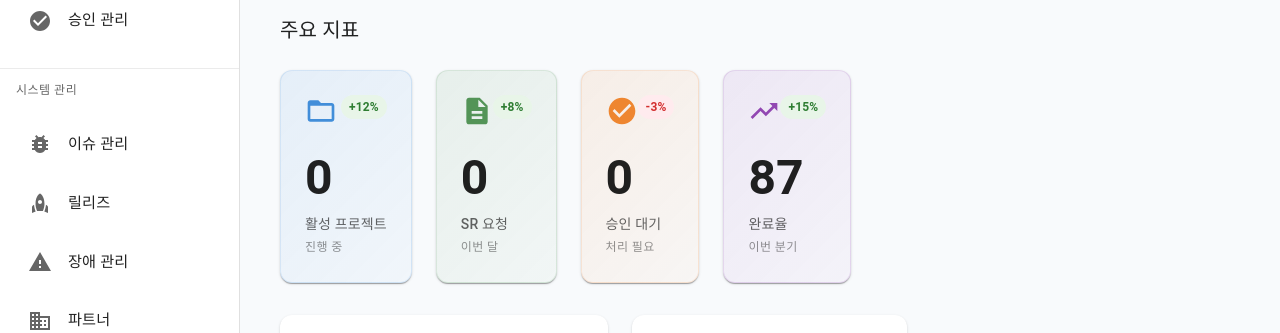
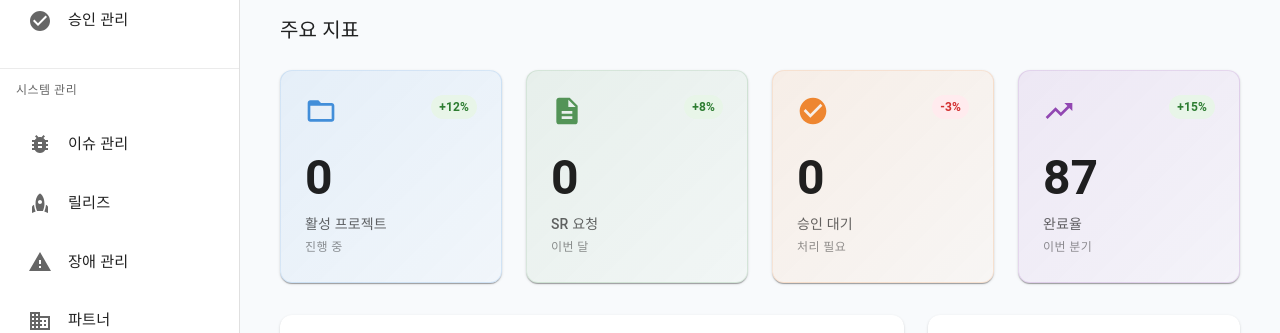
Before and after one commit to intel72440bx-wq/ITMSG, a React (Vite) app in the folder frontend/: page /dashboard in a window 1280 px wide. Shown: the part 356-689 px from the top of the page. Built offline with nearby package versions, Linux system fonts and the light colour scheme; no server answers.

Commit message:
메인페이지 디자인 빌드 오류 수정

```diff
--- a/frontend/src/pages/dashboard/DashboardPage.tsx
+++ b/frontend/src/pages/dashboard/DashboardPage.tsx
@@ -16,7 +16,6 @@ import {
   ListItemAvatar,
   ListItemText,
   Divider,
-  Grid,
 } from '@mui/material';
 import {
   FolderOpen,
@@ -258,9 +257,13 @@ const DashboardPage: React.FC = () => {
         <Typography variant="h6" sx={{ mb: 3, fontWeight: 600, color: 'text.primary' }}>
           주요 지표
         </Typography>
-        <Grid container spacing={3}>
+        <Box sx={{
+          display: 'grid',
+          gridTemplateColumns: { xs: '1fr', sm: 'repeat(2, 1fr)', md: 'repeat(4, 1fr)' },
+          gap: 3,
+        }}>
           {stats.map((stat) => (
-            <Grid item xs={12} sm={6} md={3} key={stat.title}>
+            <Box key={stat.title} sx={{ minWidth: 0 }}>
               <Card sx={{
                 height: '100%',
                 background: `linear-gradient(135deg, ${stat.color}15 0%, ${stat.color}08 100%)`,
@@ -303,15 +306,19 @@ const DashboardPage: React.FC = () => {
                   )}
                 </CardContent>
               </Card>
-            </Grid>
+            </Box>
           ))}
-        </Grid>
+        </Box>
       </Box>
 
       {/* 메인 콘텐츠 그리드 */}
-      <Grid container spacing={3}>
+      <Box sx={{
+        display: 'grid',
+        gridTemplateColumns: { xs: '1fr', lg: '2fr 1fr' },
+        gap: 3,
+      }}>
         {/* 최근 활동 */}
-        <Grid item xs={12} lg={8}>
+        <Box sx={{ minWidth: 0 }}>
           <Card sx={{ borderRadius: 3, height: '100%' }}>
             <CardContent sx={{ p: 3 }}>
               <Box sx={{ display: 'flex', justifyContent: 'space-between', alignItems: 'center', mb: 3 }}>
@@ -379,10 +386,10 @@ const DashboardPage: React.FC = () => {
               </List>
             </CardContent>
           </Card>
-        </Grid>
+        </Box>
 
         {/* 우측 사이드바 */}
-        <Grid item xs={12} lg={4}>
+        <Box sx={{ minWidth: 0 }}>
           <Box sx={{ display: 'flex', flexDirection: 'column', gap: 3 }}>
             {/* 빠른 액션 */}
             <Card sx={{ borderRadius: 3 }}>
@@ -534,8 +541,8 @@ const DashboardPage: React.FC = () => {
               </CardContent>
             </Card>
           </Box>
-        </Grid>
-      </Grid>
+        </Box>
+      </Box>
     </Box>
   );
 };
```
